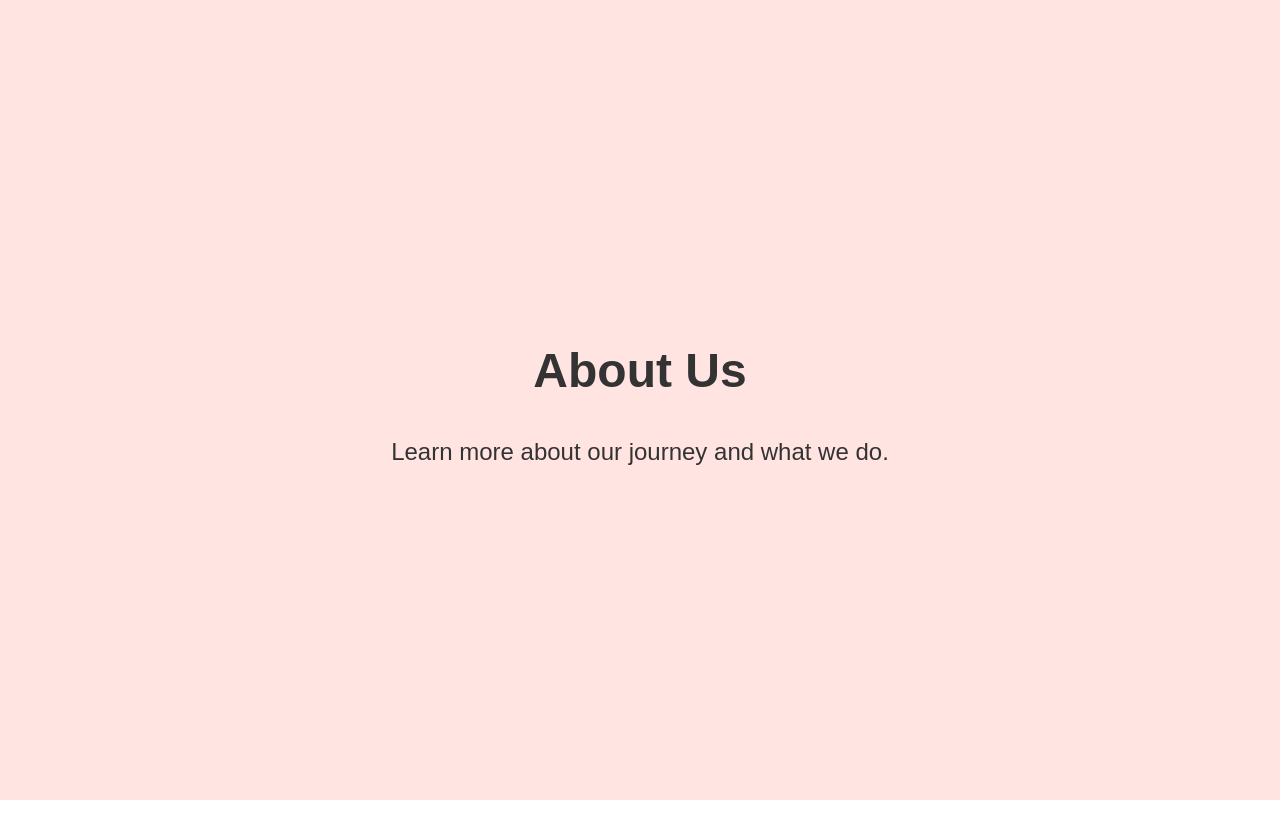
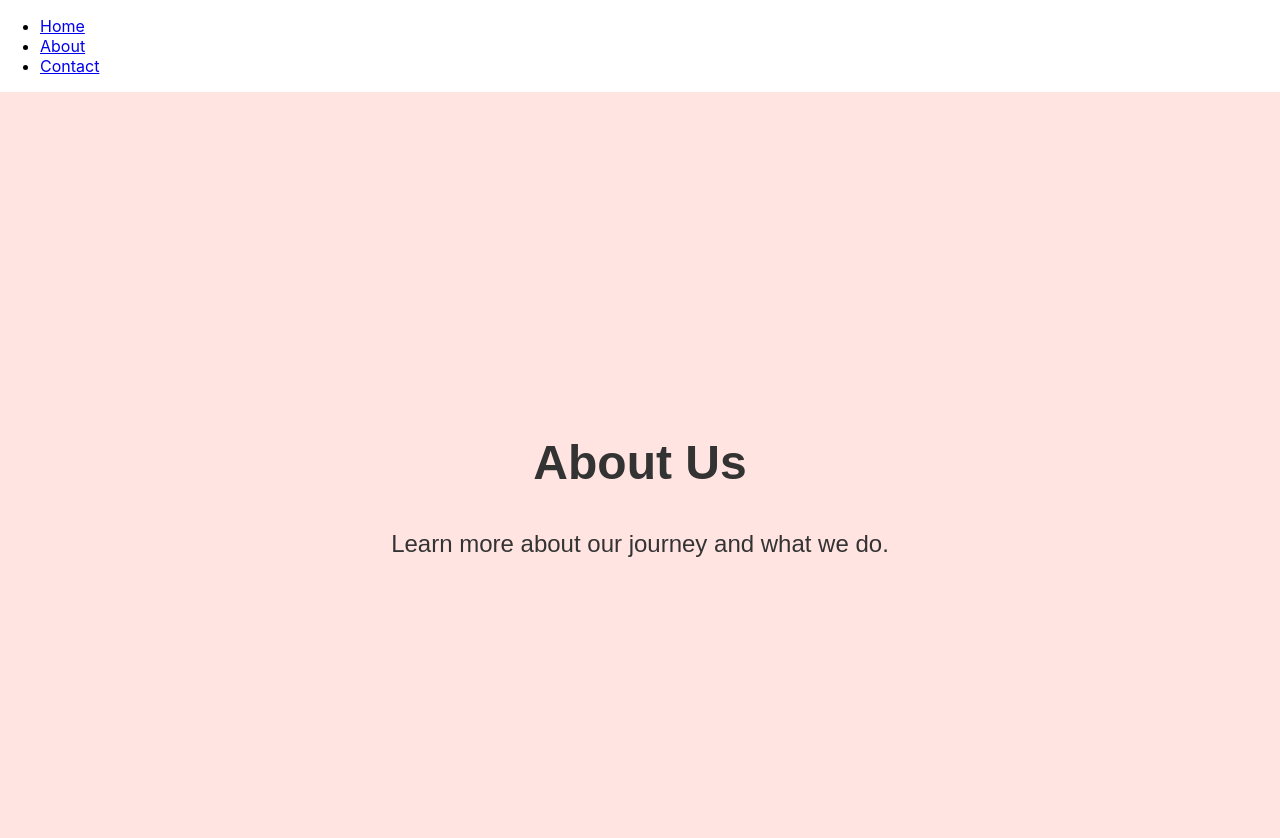
Before and after one commit to danidrd/danidrd.github.io, a React (Create React App) app: page /about in a window 1280 px wide. Shown: the top 838 px of the page. Before the commit the page ends 800 px from the top, so only its background shows below. Built offline with nearby package versions, Linux system fonts and the light colour scheme.

Commit message:
Added icon react-helmet Modified About Contact Home

```diff
--- a/public/index.html
+++ b/public/index.html
@@ -6,7 +6,7 @@
     <meta name="viewport" content="width=device-width, initial-scale=1" />
     <meta name="theme-color" content="#000000" />
     <meta
-      name="description"
+      name="Personal web site of Daniele Caliandro"
       content="Web site created using create-react-app"
     />
     <link rel="apple-touch-icon" href="%PUBLIC_URL%/logo192.png" />
@@ -24,7 +24,7 @@
       work correctly both with client-side routing and a non-root public URL.
       Learn how to configure a non-root public URL by running `npm run build`.
     -->
-    <title>React App</title>
+    <title>Danidrd - Home</title>
   </head>
   <body>
     <noscript>You need to enable JavaScript to run this app.</noscript>
--- a/src/App.js
+++ b/src/App.js
@@ -1,20 +1,35 @@
 import React from "react";
-import { BrowserRouter as Router, Routes, Route } from "react-router-dom";
+import { BrowserRouter as Router, Routes, Route, Link } from "react-router-dom";
 import Home from "./pages/Home";
 import About from "./pages/About";
 import Contact from "./pages/Contact";
 
-
 function App() {
   return (
-    <Router>
-      <Routes>
-        <Route path="/" element={<Home />} />
-        <Route path="/about" element={<About />} />
-        <Route path="/contact" element={<Contact />} />
-      </Routes>
+    <Router basename={process.env.PUBLIC_URL}>
+      <div>
+        <nav>
+          <ul>
+            <li>
+              <a href="/">Home</a>
+            </li>
+            <li>
+              <Link to="/about">About</Link>
+            </li>
+            <li>
+              <Link to="/contact">Contact</Link>
+            </li>
+          </ul>
+        </nav>
+
+        <Routes>
+          <Route path="/" element={<Home />} />
+          <Route path="/about" element={<About />} />
+          <Route path="/contact" element={<Contact />} />
+        </Routes>
+      </div>
     </Router>
-  )
+  );
 }
 
 export default App;
--- a/src/pages/About.js
+++ b/src/pages/About.js
@@ -1,9 +1,13 @@
 import React from "react";
+import { Helmet } from "react-helmet";
 import "./About.css";
 
 function About() {
   return (
     <div className="about-container">
+      <Helmet>
+        <title>Danidrd - About</title>
+      </Helmet>
       <h1>About Us</h1>
       <p>Learn more about our journey and what we do.</p>
     </div>
--- a/src/pages/Contact.js
+++ b/src/pages/Contact.js
@@ -1,9 +1,13 @@
 import React from "react";
+import { Helmet } from "react-helmet";
 import "./Contact.css";
 
 function Contact() {
   return (
     <div className="contact-container">
+      <Helmet>
+        <title>Danidrd - Contact</title>
+      </Helmet>
       <h1>Contact Us</h1>
       <p>Feel free to reach out via the contact form below.</p>
     </div>
--- a/src/pages/Home.js
+++ b/src/pages/Home.js
@@ -4,6 +4,9 @@ import "./Home.css";
 function Home() {
   return (
     <div className="home-container">
+      <Helmet>
+        <title>Danidrd - Home</title>
+      </Helmet>
       <h1>Welcome to DaniDRD's Website</h1>
       <p>This is the homepage. Explore more about us!</p>
     </div>
```
Also changed, not shown: package.json (+13 -5 lines), public/404.html (added, +12 -0 lines), 1 other file (tests, documents, lock files or other folders).
